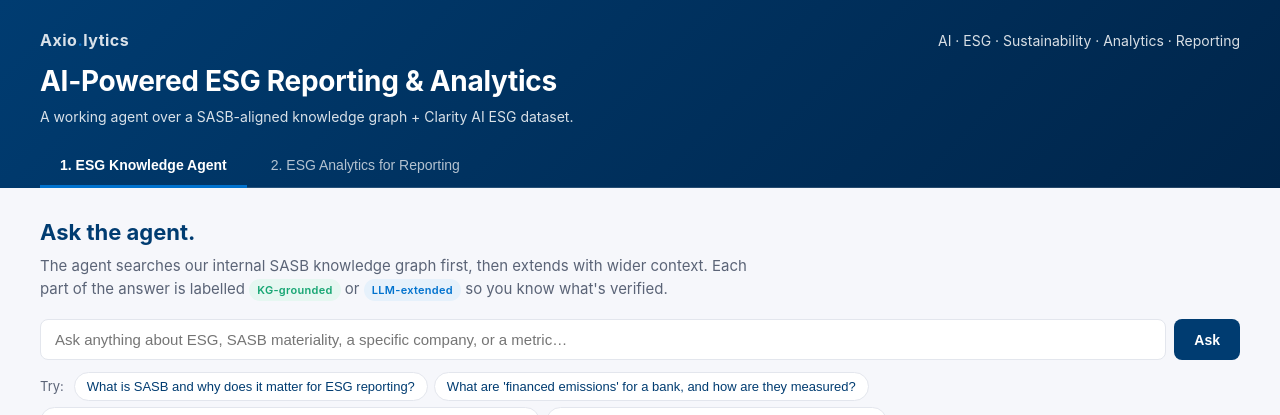
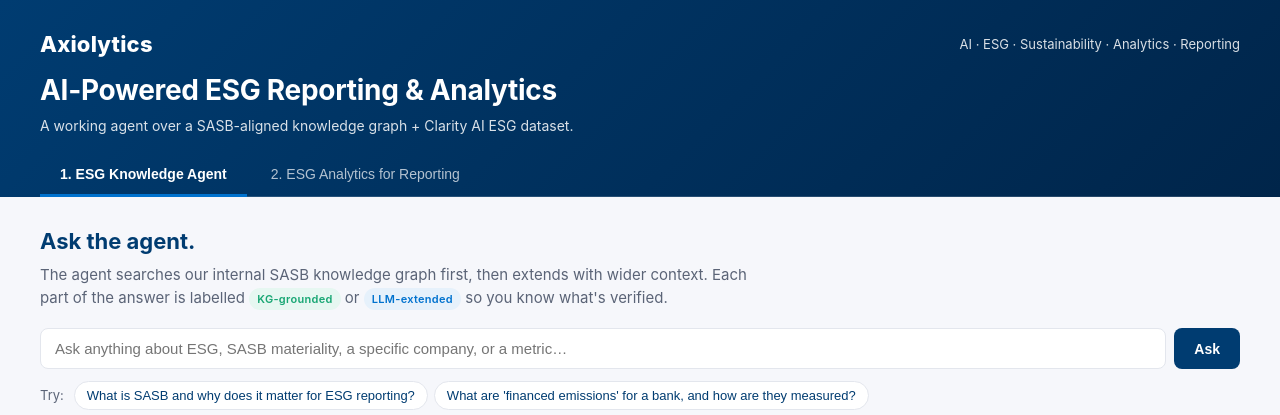
Before and after one commit to Inspiring-Ming/Reporting-Agent-for-ESG, a Flask app: page / in a window 1280 px wide. Shown: the top 415 px of the page. Run offline with Flask 3, Linux system fonts and the light colour scheme; some libraries are stand-ins or nearby versions.

Commit message:
Fix Axiolytics logo: single word, larger and bolder header
- Drop the inner dot span — 'Axio.lytics' was rendering as 'Axio lytics'
  with a visible gap. Logo is now a single solid word.
- Bump logo to 22px / weight 800, full opacity for contrast.
- Brand row uses flex-wrap so the byline drops to a new line on narrow
  viewports instead of clipping.

```diff
--- a/static/styles.css
+++ b/static/styles.css
@@ -33,10 +33,16 @@ a:hover { text-decoration: underline; }
 }
 .brand {
   display: flex; justify-content: space-between; align-items: center;
-  font-size: 14px; opacity: 0.85;
+  flex-wrap: wrap; gap: 10px 18px;
+  font-size: 14px;
 }
-.brand .logo { font-weight: 700; letter-spacing: 0.5px; font-size: 16px; }
+.brand .logo {
+  font-weight: 800; letter-spacing: 0.2px; font-size: 22px;
+  color: #fff; opacity: 1;
+  white-space: nowrap;
+}
 .brand .logo .dot { color: var(--amp-accent); }
+.brand .event { opacity: 0.85; font-size: 13px; }
 .site-header h1 { margin: 8px 0 4px; font-size: 28px; letter-spacing: -0.3px; }
 .site-header .subtitle { margin: 0 0 18px; opacity: 0.85; font-size: 14px; }
 
--- a/templates/index.html
+++ b/templates/index.html
@@ -9,7 +9,7 @@
 <body>
   <header class="site-header">
     <div class="brand">
-      <span class="logo">Axio<span class="dot">.</span>lytics</span>
+      <span class="logo">Axiolytics</span>
       <span class="event">AI · ESG · Sustainability · Analytics · Reporting</span>
     </div>
     <h1>AI-Powered ESG Reporting &amp; Analytics</h1>
```
